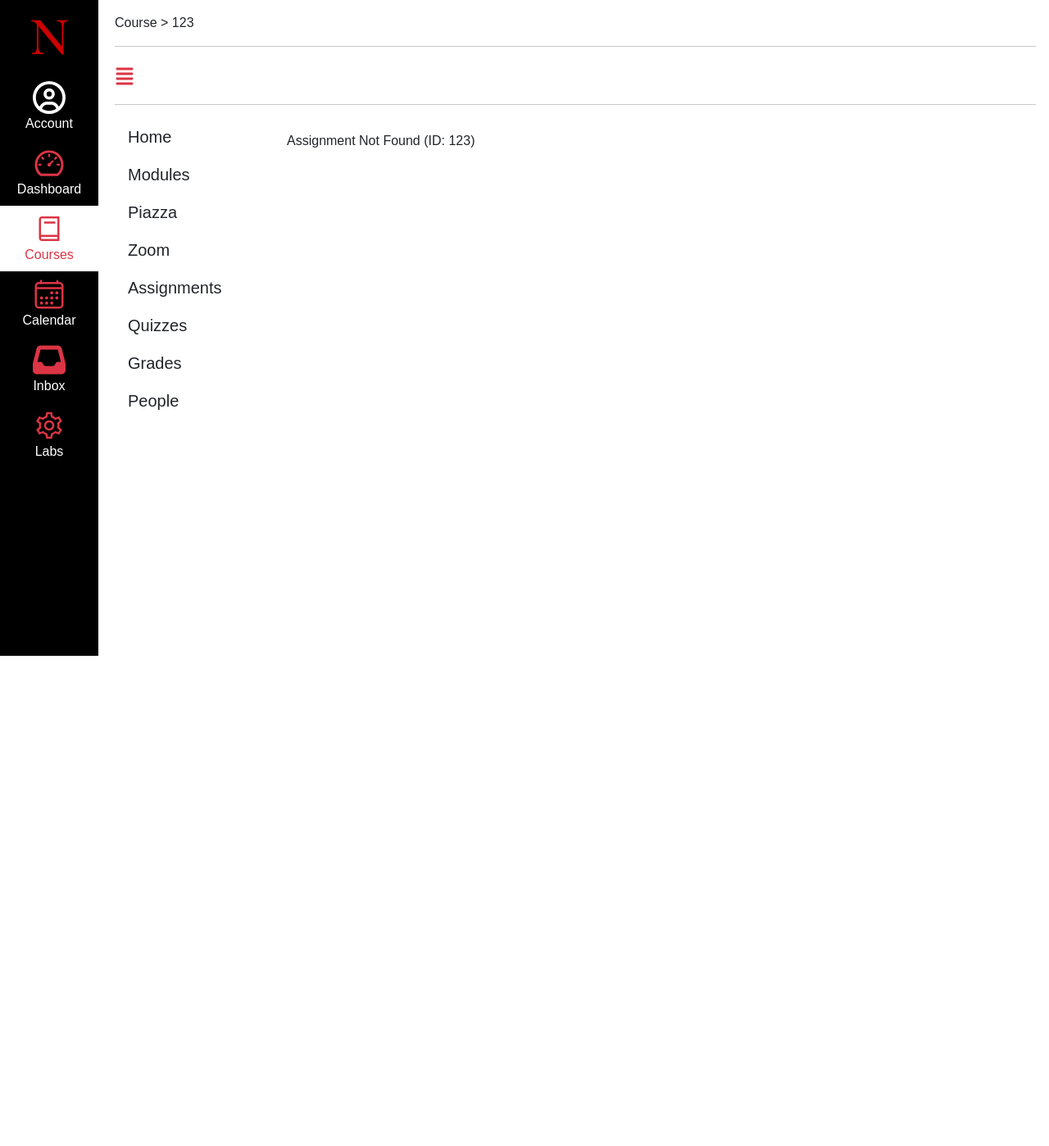
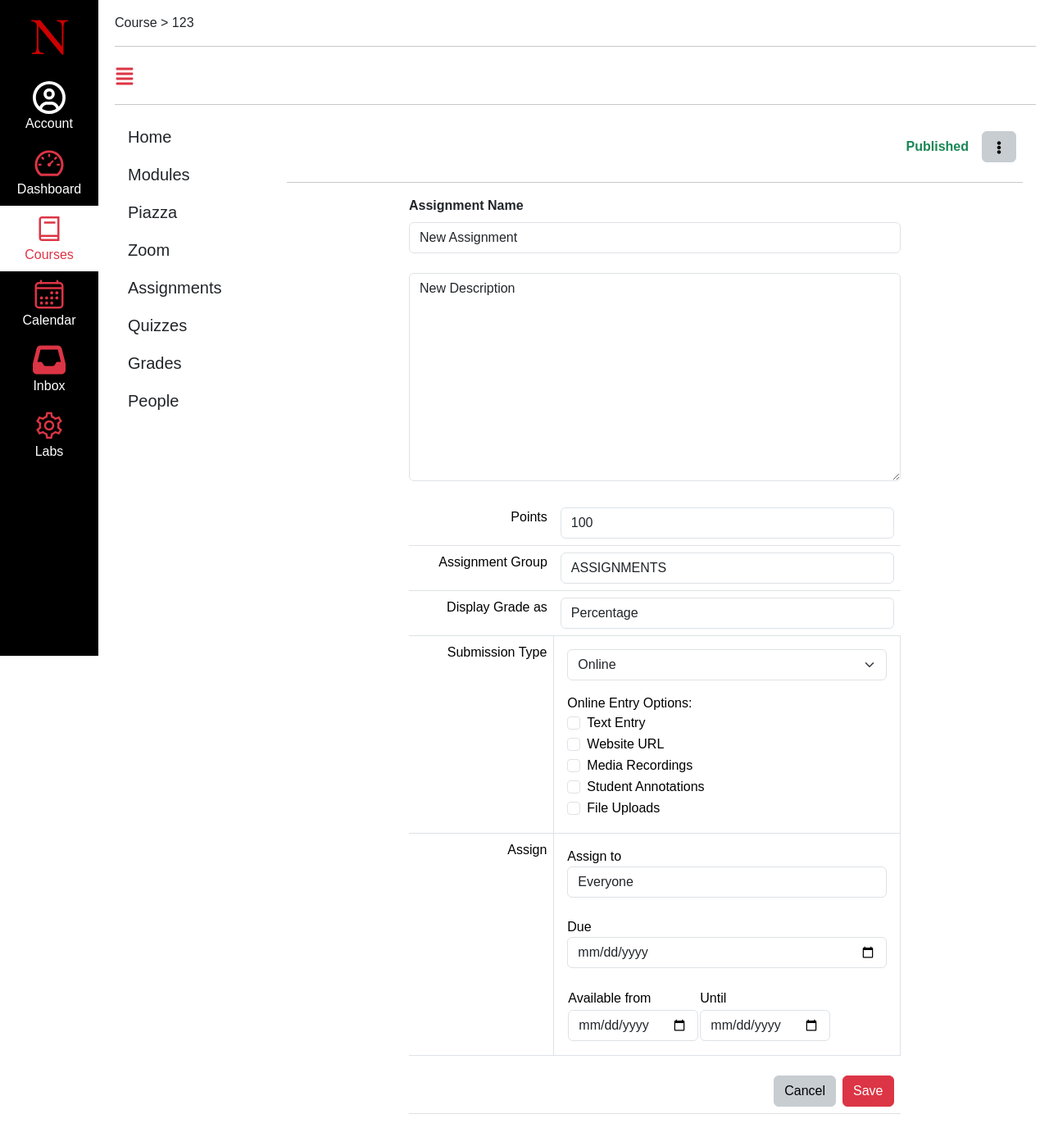
Before and after one commit to VenuDave3/kambaz-next-js, a Next.js app: page /Courses/1/Assignments/123 in a window 1280 px wide. Before the commit this address had no page. Shown: the top 1398 px of the page at 82% size. Before the commit the page ends 800 px from the top, so only its background shows below. Built offline with nearby package versions, Linux system fonts and the light colour scheme.

Commit message:
assignment

```diff
--- a/app/(Kambaz)/Courses/[cid]/Assignments/[aid]/page.tsx
+++ b/app/(Kambaz)/Courses/[cid]/Assignments/[aid]/page.tsx
@@ -1,11 +1,15 @@
 /* eslint-disable */
+'use client';
+import { useParams, useRouter } from 'next/navigation'; // 1. Import useRouter
+import Link from 'next/link';
+import React, { useRef } from 'react'; // 2. Import useRef
+import { FaEllipsisV } from "react-icons/fa";
 
-'use client';
-import { useParams } from 'next/navigation';
-import Link from 'next/link';
-import { assignments } from "../../../../Database";
-import React from 'react';
-import { FaEllipsisV } from "react-icons/fa";
+// --- NEW REDUX IMPORTS ---
+import { useSelector, useDispatch } from 'react-redux';
+// 3. Import actions from the reducer (using the textbook's path)
+import { addAssignment, updateAssignment } from "../reducer";
+// --- END NEW IMPORTS ---
 
 // Define the interface for Assignment
 interface Assignment {
@@ -22,24 +26,65 @@ interface Assignment {
     [key: string]: any;
 }
 
-// NOTE: The 'renderOption' function is removed to fix the error.
-
 export default function AssignmentEditor() {
   const { cid, aid } = useParams();
+  const router = useRouter(); // 4. Get router to navigate
+  const dispatch = useDispatch();
 
-  const assignmentList: Assignment[] = assignments as Assignment[];
-  const assignment = assignmentList.find((a) => a._id === aid);
+  // 5. Get assignments list from Redux (using "cheat")
+  const { assignments } = useSelector((state: any) => state.assignmentReducer);
 
-  const assignmentsPath = `/Courses/${cid}/Assignments`;
+  // 6. Find the assignment to edit. 'New' is the keyword.
+  const assignment = aid !== "New" ? assignments.find((a: any) => a._id === aid) : null;
 
-  if (!assignment) {
-    return <div id="wd-assignment-editor" className="p-3">Assignment Not Found (ID: {aid})</div>;
-  }
+  // 7. Create refs for ALL form fields (like your friend's code)
+  const nameRef = useRef<HTMLInputElement>(null);
+  const descriptionRef = useRef<HTMLTextAreaElement>(null);
+  const pointsRef = useRef<HTMLInputElement>(null);
+  const groupRef = useRef<HTMLSelectElement>(null);
+  const gradeAsRef = useRef<HTMLSelectElement>(null);
+  const submissionTypeRef = useRef<HTMLSelectElement>(null);
+  const dueRef = useRef<HTMLInputElement>(null);
+  const availableFromRef = useRef<HTMLInputElement>(null);
+  const availableUntilRef = useRef<HTMLInputElement>(null);
+
+  // 8. This handles the Save button
+  const handleSave = (e: React.FormEvent) => {
+    e.preventDefault(); // Stop the form from reloading the page
+
+    // Collect all data from refs
+    const newAssignmentData = {
+      _id: aid === "New" ? new Date().getTime().toString() : aid,
+      title: nameRef.current?.value,
+      description: descriptionRef.current?.value,
+      points: pointsRef.current?.value,
+      group_name: groupRef.current?.value,
+      // submission_type: submissionTypeRef.current?.value, // You can add all fields
+      due_date: dueRef.current?.value,
+      available_date: availableFromRef.current?.value,
+      until_date: availableUntilRef.current?.value,
+      course: cid,
+    };
+
+    // Dispatch the correct action
+    if (aid === "New") {
+      dispatch(addAssignment(newAssignmentData));
+    } else {
+      dispatch(updateAssignment(newAssignmentData));
+    }
+    router.push(`/Courses/${cid}/Assignments`);
+  };
+
+  // 9. This handles the Cancel button
+  const handleCancel = (e: React.FormEvent) => {
+    e.preventDefault();
+    router.push(`/Courses/${cid}/Assignments`);
+  };
 
   return (
     <div id="wd-assignments-editor" className="p-3">
 
-      {/* Header and Controls */}
+      {/* Header and Controls (Your layout is unchanged) */}
       <div className="d-flex justify-content-end align-items-center mb-4">
         <div className="text-success fw-bold me-3">Published</div>
         <button type="button" className="btn btn-secondary me-2">
@@ -48,33 +93,53 @@ export default function AssignmentEditor() {
       </div>
       <hr />
 
-      <form action="#" className="assignment-editor" style={{ maxWidth: "600px", margin: "0 auto" }}>
+      {/* 10. Form tag is updated to use onSubmit */}
+      <form onSubmit={handleSave} className="assignment-editor" style={{ maxWidth: "600px", margin: "0 auto" }}>
 
-          {/* Assignment Name */}
           <label htmlFor="wd-name" className="mb-2"><b>Assignment Name</b></label>
           <br />
-          <input id="wd-name" className="form-control" defaultValue={assignment.title} />
+          {/* 11. All fields now have a 'ref' and smart 'defaultValue' */}
+          <input
+            id="wd-name"
+            className="form-control"
+            defaultValue={assignment ? assignment.title : "New Assignment"}
+            ref={nameRef}
+          />
           <br />
 
-          {/* Description */}
-          <textarea id="wd-description" rows={10} className="form-control" defaultValue={assignment.description}></textarea>
+          <textarea
+            id="wd-description"
+            rows={10}
+            className="form-control"
+            defaultValue={assignment ? assignment.description : "New Description"}
+            ref={descriptionRef}
+          ></textarea>
           <br />
 
-          {/* Main Details Table */}
           <table className="table">
               <tbody>
-                  {/* Points */}
                   <tr>
                       <td align="right" valign="top"><label htmlFor="wd-points">Points</label></td>
-                      <td><input id="wd-points" type="number" className="form-control" defaultValue={assignment.points} /></td>
+                      <td>
+                        <input
+                          id="wd-points"
+                          type="number"
+                          className="form-control"
+                          defaultValue={assignment ? assignment.points : 100}
+                          ref={pointsRef}
+                        />
+                      </td>
                   </tr>
 
-                  {/* Assignment Group (FIXED) */}
                   <tr>
                       <td align="right" valign="top"><label htmlFor="wd-group">Assignment Group</label></td>
                       <td>
-                          {/* FIX: Set defaultValue on the <select> tag */}
-                          <select id="wd-group" className="form-control" defaultValue={assignment.group_name || 'ASSIGNMENTS'}>
+                          <select
+                            id="wd-group"
+                            className="form-control"
+                            defaultValue={assignment ? assignment.group_name : 'ASSIGNMENTS'}
+                            ref={groupRef}
+                          >
                               <option value="ASSIGNMENTS">ASSIGNMENTS</option>
                               <option value="QUIZZES">QUIZZES</option>
                               <option value="EXAMS">EXAMS</option>
@@ -82,28 +147,36 @@ export default function AssignmentEditor() {
                       </td>
                   </tr>
 
-                  {/* Display Grade as (FIXED - using defaultValue) */}
                   <tr>
                       <td align="right" valign="top"><label htmlFor="wd-display-grade-as">Display Grade as</label></td>
                       <td>
-                          <select id="wd-display-grade-as" className="form-control" defaultValue="Percentage">
+                          <select
+                            id="wd-display-grade-as"
+                            className="form-control"
+                            defaultValue={assignment ? assignment.display_grade_as : "Percentage"}
+                            ref={gradeAsRef}
+                          >
                               <option value="Percentage">Percentage</option>
                               <option value="Points">Points</option>
                           </select>
                       </td>
                   </tr>
 
-                  {/* Submission Type (FIXED - using defaultValue) */}
                   <tr>
                       <td align="right" valign="top"><label htmlFor="wd-submission-type">Submission Type</label></td>
                       <td className="border p-3">
-                          <select id="wd-select-submission-type" className="form-select" defaultValue={assignment.submission_type || 'Online'}>
+                          <select
+                            id="wd-select-submission-type"
+                            className="form-select"
+                            defaultValue={assignment ? assignment.submission_type : 'Online'}
+                            ref={submissionTypeRef}
+                          >
                               <option value="ONLINE">Online</option>
                               <option value="IN_PERSON">In-person</option>
                               <option value="No Submission">No Submission</option>
                           </select>
                           <p></p>
-                          {/* Checkbox options remain static */}
+                          {/* ... (Checkboxes are unchanged) ... */}
                           <div id="wd-online-options">
                               <label>Online Entry Options:</label><br />
                               <div className="form-check"><input type="checkbox" id="wd-chkbox-text" className="form-check-input" /><label htmlFor="wd-chkbox-text" className="form-check-label"> Text Entry</label></div>
@@ -115,38 +188,57 @@ export default function AssignmentEditor() {
                       </td>
                   </tr>
 
-                  {/* Assign / Dates */}
                   <tr>
                       <td align="right" valign="top"><label htmlFor="wd-assign-to">Assign</label></td>
                       <td className="border p-3">
                           Assign to<br /><input id="wd-assign-to" className="form-control" defaultValue="Everyone" /><br />
                           Due<br />
-                          <input id="wd-due-date" type="date" className="form-control" defaultValue={assignment.due_date} /><br />
+                          <input
+                            id="wd-due-date"
+                            type="date"
+                            className="form-control"
+                            defaultValue={assignment ? assignment.due_date : ""}
+                            ref={dueRef}
+                          /><br />
 
                           <table>
                               <tbody>
                                   <tr><td>Available from</td><td>Until</td></tr>
                                   <tr>
-                                      <td><input id="wd-available-from" type="date" className="form-control" defaultValue={assignment.available_date} /></td>
-                                      <td><input id="wd-available-until" type="date" className="form-control" defaultValue="" /></td>
+                                      <td>
+                                        <input
+                                          id="wd-available-from"
+                                          type="date"
+                                          className="form-control"
+                                          defaultValue={assignment ? assignment.available_date : ""}
+                                          ref={availableFromRef}
+                                        />
+                                      </td>
+                                      <td>
+                                        <input
+                                          id="wd-available-until"
+                                          type="date"
+                                          className="form-control"
+                                          defaultValue={assignment ? assignment.until_date : ""}
+                                          ref={availableUntilRef}
+                                        />
+                                      </td>
                                   </tr>
                               </tbody>
                           </table>
                       </td>
                   </tr>
 
-                  {/* Save/Cancel Buttons (FIXED: Using correct Next.js Link syntax) */}
+                  {/* 12. Save/Cancel buttons are now REAL buttons */}
                   <tr>
                       <td colSpan={2} align="right">
                           <div className="d-flex justify-content-end pt-3">
-                              {/* CANCEL Button */}
-                              <Link href={assignmentsPath} passHref>
-                                  <button type="button" className="btn btn-secondary me-2" id="wd-cancel">Cancel</button>
-                              </Link>
-                              {/* SAVE Button */}
-                              <Link href={assignmentsPath} passHref>
-                                  <button type="submit" className="btn btn-danger" id="wd-save">Save</button>
-                              </Link>
+                              <button type="button" className="btn btn-secondary me-2" id="wd-cancel" onClick={handleCancel}>
+                                Cancel
+                              </button>
+                              <button type="submit" className="btn btn-danger" id="wd-save">
+                                Save
+                              </button>
                           </div>
                       </td>
                   </tr>
--- a/app/(Kambaz)/Courses/[cid]/Assignments/page.tsx
+++ b/app/(Kambaz)/Courses/[cid]/Assignments/page.tsx
@@ -1,3 +1,4 @@
+/* eslint-disable */
 'use client';
 import Link from 'next/link';
 import {
@@ -7,17 +8,24 @@ import {
   ListGroup,
   ListGroupItem,
   Badge,
+  Modal, // 1. Import Modal
 } from 'react-bootstrap';
 import { IoSearchOutline, IoEllipsisVertical } from 'react-icons/io5';
 import { FaPlus } from 'react-icons/fa6';
-import { FaCheckCircle } from 'react-icons/fa';
+import { FaCheckCircle, FaTrash } from 'react-icons/fa';
 import { BsGripVertical } from 'react-icons/bs';
 import { HiOutlineDocumentText } from 'react-icons/hi';
 import { useParams } from "next/navigation";
-import { assignments } from "../../../Database";
+import { useState } from "react"; // 2. Import useState
+
+// --- NEW REDUX IMPORTS ---
+import { useSelector, useDispatch } from "react-redux";
+// 3. Use the textbook's path (as you requested)
+import { deleteAssignment } from "./reducer";
+// --- END REDUX IMPORTS ---
 
 
-// Interface to type the assignment data (based on your JSON fields)
+// Interface to type the assignment data
 interface Assignment {
     _id: string;
     title: string;
@@ -29,10 +37,10 @@ interface Assignment {
     group_name: string;
 }
 
-// Group the assignments by group_name for rendering
+// Group the assignments by group_name for rendering (Unchanged)
 const groupAssignments = (assignments: Assignment[]) => {
     return assignments.reduce((groups, assignment) => {
-        const group = assignment.group_name || 'Assignments'; // Default group
+        const group = assignment.group_name || 'Assignments';
         if (!groups[group]) {
             groups[group] = [];
         }
@@ -43,23 +51,50 @@ const groupAssignments = (assignments: Assignment[]) => {
 
 
 export default function AssignmentsPage() {
-  const { cid } = useParams(); // Get current Course ID
+  const { cid } = useParams();
+  const dispatch = useDispatch();
 
-  // 1. Filter the global list to get only assignments for the current course
+  // --- THIS IS THE FIX ---
+  // Removed the 's'. It's now 'assignmentReducer' to match your store.
+  const { assignments } = useSelector((state: any) => state.assignmentReducer);
+  // --- END FIX ---
+
+  // Add state for the delete modal
+  const [showDelete, setShowDelete] = useState(false);
+  const [assignmentToDelete, setAssignmentToDelete] = useState<any>(null);
+
+  // Filter the Redux list
   const courseAssignments = (assignments as Assignment[]).filter(
     (assignment) => assignment.course === cid
   );
 
-  // 2. Group the filtered assignments (e.g., into 'Quizzes', 'Exams', 'Projects')
+  // Group the filtered assignments
   const assignmentGroups = groupAssignments(courseAssignments);
+
+  // modal handler functions
+  const handleAskDelete = (assignment: any) => {
+    setAssignmentToDelete(assignment);
+    setShowDelete(true);
+  };
+  const handleCancelDelete = () => {
+    setShowDelete(false);
+    setAssignmentToDelete(null);
+  };
+  const handleConfirmDelete = () => {
+    if (assignmentToDelete?._id) {
+      dispatch(deleteAssignment(assignmentToDelete._id));
+    }
+    setShowDelete(false);
+    setAssignmentToDelete(null);
+  };
 
   return (
     <div id="wd-assignments" className="p-3">
       <div className="wd-assignments-container mx-auto">
 
-        {/* Toolbar (Static, remains the same) */}
+        {/* Toolbar */}
         <div className="d-flex align-items-center justify-content-between mb-3 flex-wrap gap-2">
-          {/* search (left) */}
+          {/* ... search bar ... */}
           <div style={{ maxWidth: 420 }} className="flex-grow-1">
             <InputGroup>
               <InputGroup.Text>
@@ -68,18 +103,23 @@ export default function AssignmentsPage() {
               <FormControl id="wd-assignments-search" placeholder="Search for Assignment" />
             </InputGroup>
           </div>
-          {/* actions (right) */}
+
           <div className="d-flex align-items-center gap-2">
             <Button id="wd-add-group-btn" variant="secondary" size="lg"> <FaPlus className="me-2" /> Group </Button>
-            <Button id="wd-add-assignment-btn" variant="danger" size="lg"> <FaPlus className="me-2" /> Assignment </Button>
+
+            {/* This is the link to the editor page (for 4.4.5.2) */}
+            <Link href={`/Courses/${cid}/Assignments/New`}
+              id="wd-add-assignment-btn"
+              className="btn btn-danger btn-lg">
+              <FaPlus className="me-2" /> Assignment
+            </Link>
+
             <Button variant="light" size="lg" className="border"> <IoEllipsisVertical /> </Button>
           </div>
         </div>
 
         {/* Dynamic Assignment Groups */}
         <ListGroup className="rounded-0">
-
-          {/* MAP OVER THE DYNAMIC GROUPS */}
           {Object.keys(assignmentGroups).map((groupName) => {
             const groupList = assignmentGroups[groupName];
             return (
@@ -87,13 +127,12 @@ export default function AssignmentsPage() {
                 key={groupName}
                 className="p-0 mb-4 fs-5 border-gray wd-assignments-group"
               >
-                {/* Group Header Bar - Using dynamic groupName */}
+                {/* ... (Group Header Bar is unchanged) ... */}
                 <div className="group-header p-3 ps-2 bg-secondary d-flex align-items-center">
                   <BsGripVertical className="me-2 fs-3" />
                   <span className="fw-semibold text-uppercase">{groupName}</span>
-
+                  {/* ... (rest of header is unchanged) ... */}
                   <div className="ms-auto d-flex align-items-center gap-2">
-                    {/* Only show badge for the main group (optional logic) */}
                     {groupName === 'Assignments' && (
                       <Badge bg="light" text="dark" className="px-3 py-2 fw-normal">
                         40% of Total
@@ -106,7 +145,6 @@ export default function AssignmentsPage() {
 
                 {/* Assignment Items within the group */}
                 <ListGroup className="rounded-0">
-                  {/* MAP OVER ASSIGNMENTS WITHIN THE CURRENT GROUP */}
                   {groupList.map((assignment) => (
                     <ListGroupItem key={assignment._id} className="wd-assignment p-3 ps-2">
                       <div className="d-flex align-items-start gap-2">
@@ -114,16 +152,15 @@ export default function AssignmentsPage() {
                         <div className="mt-1">
                           <HiOutlineDocumentText className="text-success fs-4" />
                         </div>
-
                         <div className="flex-fill">
+                          {/* This is the link to the editor page (for 4.4.5.3) */}
                           <Link
-                            // DYNAMIC LINK: Encode both CID and Assignment ID (aid)
                             href={`/Courses/${cid}/Assignments/${assignment._id}`}
                             className="wd-assignment-title text-decoration-none text-dark"
                           >
                             {assignment.title}
                           </Link>
-
+                          {/* ... (rest of assignment details are unchanged) ... */}
                           <div className="wd-assignment-line1">
                             <span className="wd-assign-type">Multiple Modules</span>
                             <span className="mx-2 text-muted">|</span>
@@ -142,6 +179,12 @@ export default function AssignmentsPage() {
                         </div>
 
                         <div className="wd-assign-right-controls text-muted">
+                          {/* This is the delete button (for 4.4.5.4) */}
+                          <FaTrash
+                            className="text-danger me-2"
+                            style={{ cursor: "pointer" }}
+                            onClick={() => handleAskDelete(assignment)}
+                          />
                           <FaCheckCircle className="text-success me-2" />
                           <IoEllipsisVertical className="fs-5" />
                         </div>
@@ -154,6 +197,32 @@ export default function AssignmentsPage() {
           })}
         </ListGroup>
       </div>
+
+      {/* This is the modal for the delete button */}
+      <Modal show={showDelete} onHide={handleCancelDelete} centered>
+        <Modal.Header closeButton>
+          <Modal.Title>Delete assignment</Modal.Title>
+        </Modal.Header>
+        <Modal.Body>
+          {assignmentToDelete ? (
+            <>
+              Are you sure you want to delete{" "}
+              <strong>{assignmentToDelete.title}</strong>?
+            </>
+          ) : (
+            "Are you sure you want to delete this assignment?"
+          )}
+        </Modal.Body>
+        <Modal.Footer>
+          <Button variant="secondary" onClick={handleCancelDelete}>
+            Cancel
+          </Button>
+          <Button variant="danger" onClick={handleConfirmDelete}>
+            Delete
+          </Button>
+        </Modal.Footer>
+      </Modal>
+
     </div>
   );
 }
--- /dev/null
+++ b/app/(Kambaz)/Courses/[cid]/Assignments/reducer.ts
@@ -0,0 +1,45 @@
+/* eslint-disable */
+import { createSlice } from "@reduxjs/toolkit";
+import { assignments } from "../../../Database"; // Goes up 3 levels to Database
+import { v4 as uuidv4 } from "uuid";
+
+const initialState = {
+  assignments: assignments,
+  assignment: { title: "New Assignment", points: 100, description: "New Description" },
+};
+
+const assignmentsSlice = createSlice({
+  name: "assignments",
+  initialState,
+  reducers: {
+    addAssignment: (state, { payload: assignment }) => {
+      const newAssignment: any = {
+        _id: uuidv4(),
+        ...assignment,
+      };
+      state.assignments = [...state.assignments, newAssignment] as any;
+    },
+    deleteAssignment: (state, { payload: assignmentId }) => {
+      state.assignments = state.assignments.filter(
+        (a: any) => a._id !== assignmentId
+      );
+    },
+    updateAssignment: (state, { payload: assignment }) => {
+      state.assignments = state.assignments.map((a: any) =>
+        a._id === assignment._id ? assignment : a
+      ) as any;
+    },
+    setAssignment: (state, { payload: assignment }) => {
+      state.assignment = assignment;
+    },
+  },
+});
+
+export const {
+  addAssignment,
+  deleteAssignment,
+  updateAssignment,
+  setAssignment
+} = assignmentsSlice.actions;
+
+export default assignmentsSlice.reducer;
--- a/app/(Kambaz)/Dashboard/page.tsx
+++ b/app/(Kambaz)/Dashboard/page.tsx
@@ -1,4 +1,3 @@
-/* eslint-disable */
 /* eslint-disable */
 "use client";
 import { useState } from "react";
--- a/app/(Kambaz)/store.ts
+++ b/app/(Kambaz)/store.ts
@@ -2,12 +2,14 @@ import { configureStore } from "@reduxjs/toolkit";
 import coursesReducer from "./Courses/coursesReducer";
 import modulesReducer from "./Courses/[cid]/Modules/reducer";
 import accountReducer from "./Account/reducer";
+import assignmentReducer from "./Courses/[cid]/Assignments/reducer"
 
 const store = configureStore({
   reducer: {
     coursesReducer,
     modulesReducer,
     accountReducer,
+    assignmentReducer
   },
 });
 
```
